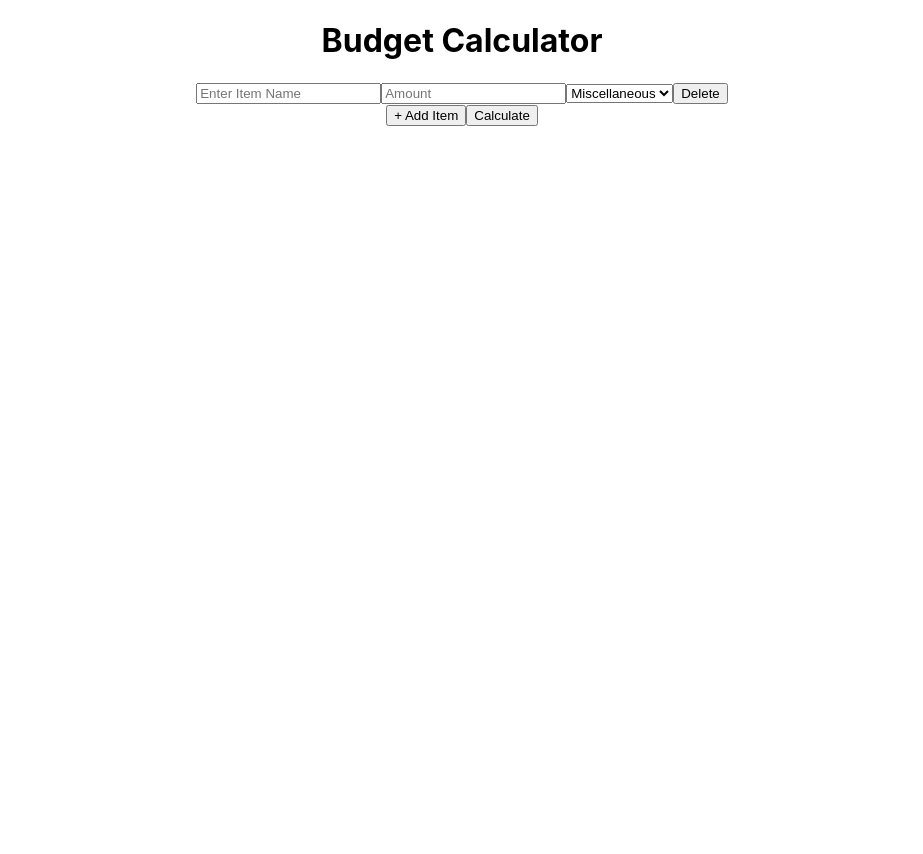
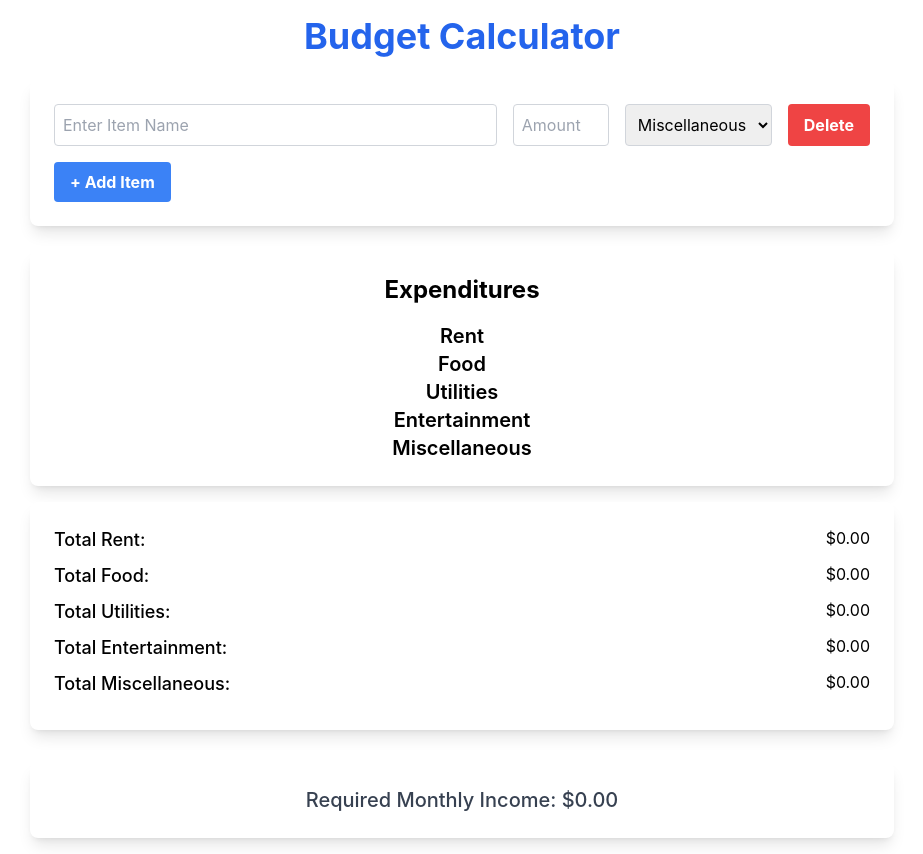
Before and after one commit to dumbresi/BudgetCalculator, a React (Create React App) app in the folder budget_calculator/: page / in a window 1280 px wide. Shown: the whole page, without its empty margins (178-1101 px from the left). Before the commit the page ends 800 px from the top, so only its background shows below. Built offline with nearby package versions, Linux system fonts and the light colour scheme.

Commit message:
Ui and logical flow changes

```diff
--- a/budget_calculator/public/index.html
+++ b/budget_calculator/public/index.html
@@ -3,6 +3,7 @@
   <head>
     <meta charset="utf-8" />
     <link rel="icon" href="%PUBLIC_URL%/favicon.ico" />
+    <link href="https://fonts.googleapis.com/css2?family=Nunito:wght@400;700&display=swap" rel="stylesheet">
     <meta name="viewport" content="width=device-width, initial-scale=1" />
     <meta name="theme-color" content="#000000" />
     <meta
--- /dev/null
+++ b/budget_calculator/src/components/CategoricalTotal.jsx
@@ -0,0 +1,22 @@
+// src/components/CategoryTotal.js
+
+import React from 'react';
+
+const CategoricalTotal = ({ expenditures }) => {
+  const getTotal = (category) => {
+    return expenditures[category].reduce((total, item) => total + item.amount, 0);
+  };
+
+  return (
+    <div className="mt-4 bg-white shadow-lg rounded-lg p-6">
+      {Object.keys(expenditures).map(category => (
+        <div key={category} className="mb-2 flex flex-row justify-between">
+          <h4 className="text-lg font-medium">Total {category}: </h4>
+          <h4>${getTotal(category).toFixed(2)}</h4>
+        </div>
+      ))}
+    </div>
+  );
+};
+
+export default CategoricalTotal;
--- /dev/null
+++ b/budget_calculator/src/components/Expenditures.jsx
@@ -0,0 +1,45 @@
+import React from 'react';
+
+const Expenditures = ({ expenditures }) => {
+    return (
+      <div className="mt-6 bg-white shadow-lg rounded-lg p-6">
+        <h2 className="text-2xl font-bold mb-4">Expenditures</h2>
+        <div>
+          {Object.keys(expenditures).map(category => (
+            <div key={category}>
+              <h3 className="text-xl font-semibold">{category}</h3>
+              <ul>
+                {expenditures[category].map((item, index) => (
+                  <li key={index}>
+                    {item.name}: ${item.amount.toFixed(2)}
+                  </li>
+                ))}
+              </ul>
+            </div>
+          ))}
+        </div>
+      </div>
+    );
+  };
+
+  export default Expenditures;
+
+
+// const Expenditures = ({ expenditures }) => {
+//   return (
+//     <div className="mt-8 bg-white shadow-lg rounded-lg p-6">
+//       {Object.keys(expenditures).map(category => (
+//         <div key={category} className="mb-6">
+//           <h3 className="text-2xl font-semibold text-sute-blue">{category}</h3>
+//           <ul className="list-disc list-inside">
+//             {expenditures[category].map((item, index) => (
+//               <li key={index} className="ml-4 text-lg">{item.name}: ${item.amount}</li>
+//             ))}
+//           </ul>
+//         </div>
+//       ))}
+//     </div>
+//   );
+// };
+
+// export default Expenditures;
--- a/budget_calculator/src/components/FormItem.jsx
+++ b/budget_calculator/src/components/FormItem.jsx
@@ -1,36 +1,49 @@
-import React ,{ useState } from "react";
+import React from "react";
 import Categories from "../enum/categories";
 
-
-const FormItem =({ item, index, handleItemChange,deleteItem })=>{
-    const [itemName, setItemName]=useState('');
-    const [amount, setAmount] = useState('');
-    const [category, setCategory] = useState(Categories.MISCELLANEOUS);
-
-    return(
+const FormItem = ({ item, index, handleItemChange, deleteItem }) => {
+  return (
     <div className="flex justify-between space-x-4 mb-4">
-        <input type="text" value={itemName} onChange={(e)=> setItemName(e.target.value)} placeholder="Enter Item Name" required className="border border-gray-300 p-2 flex-1 rounded"/>
-        <input type="text" value={amount} onChange={(e)=> setAmount(e.target.value)} placeholder="Amount" required className="border border-gray-300 p-2 w-24 rounded"
+      <input
+        type="text"
+        value={item.name}
+        onChange={(e) => handleItemChange(index, 'name', e.target.value)}
+        placeholder="Enter Item Name"
+        required
+        className="border border-gray-300 p-2 flex-1 rounded"
+      />
+      <input
+        type="text"
+        value={item.amount}
+        onChange={(e) => handleItemChange(index, 'amount', e.target.value)}
+        placeholder="Amount"
+        required
+        className="border border-gray-300 p-2 w-24 rounded"
         onKeyPress={(event) => {
           if (!/[0-9]/.test(event.key)) {
             event.preventDefault();
           }
-        }}/>
-        <select value={category} onChange={(e) => setCategory(e.target.value)} className="border border-gray-300 p-2 rounded">
+        }}
+      />
+      <select
+        value={item.category}
+        onChange={(e) => handleItemChange(index, 'category', e.target.value)}
+        className="border border-gray-300 p-2 rounded"
+      >
         {Object.values(Categories).map((category) => (
           <option key={category} value={category}>
             {category}
           </option>
         ))}
-        </select>
-        <button
+      </select>
+      <button
         className="bg-red-500 hover:bg-red-700 text-white font-bold py-2 px-4 rounded"
         onClick={() => deleteItem(index)}
       >
         Delete
       </button>
     </div>
-    );
+  );
 }
 
 export default FormItem;
--- /dev/null
+++ b/budget_calculator/src/components/Income.jsx
@@ -0,0 +1,12 @@
+import React from 'react';
+
+const Income = ({ rentTotal }) => {
+  const requiredIncome = rentTotal / 0.33;
+  return (
+    <div className="mt-8 bg-white shadow-lg rounded-lg p-6">
+      <h3 className="text-xl font-medium text-gray-700">Required Monthly Income: ${requiredIncome.toFixed(2)}</h3>
+    </div>
+  );
+};
+
+export default Income;
--- a/budget_calculator/src/components/MainForm.jsx
+++ b/budget_calculator/src/components/MainForm.jsx
@@ -1,6 +1,9 @@
-import React,{useState} from "react";
+import React,{useEffect, useState} from "react";
 import Categories from "../enum/categories";
 import FormItem from "./FormItem";
+import Expenditures from "./Expenditures";
+import CategoricalTotal from "./CategoricalTotal";
+import Income from "./Income";
 
 const MainForm=()=>{
 
@@ -22,9 +25,14 @@ const MainForm=()=>{
         setItems([...items, { name: '', amount: '', category: Categories.RENT }]);
       };
 
+      const deleteItem = (index) => {
+        setItems(items.filter((_, i) => i !== index));
+      };
+
       const getTotalRent = () => {
         return expenditures[Categories.RENT].reduce((total, item) => total + item.amount, 0);
       };
+
 
       const calculateExpenditures = () => {
         const newExpenditures = {
@@ -35,33 +43,42 @@ const MainForm=()=>{
           [Categories.MISCELLANEOUS]: []
         };
 
+        console.log("items:",items);
         items.forEach(item => {
           if (item.name && item.amount && item.category) {
             newExpenditures[item.category].push({ name: item.name, amount: parseFloat(item.amount) });
           }
         });
-
+        console.log("New Expenditures: ", newExpenditures);
         setExpenditures(newExpenditures);
       };
 
 
-
     return (
     <div className="container mx-auto p-4 max-w-4xl">
-      <h1 className="text-4xl font-bold text-center mb-6 text-teal-600">Budget Calculator</h1>
+      <h1 className="text-4xl font-bold text-center mb-6 text-sute-blue">Budget Calculator</h1>
       <div className="bg-white shadow-lg rounded-lg p-6">
         {items.map((item, index) => (
             <FormItem key={index}
             item={item}
             index={index}
-            handleItemChange={handleItemChange}/>
+            handleItemChange={handleItemChange}
+            deleteItem={deleteItem}/>
 
         ))}
         <div className="flex justify-between mt-4">
           <button className="bg-blue-500 hover:bg-blue-700 text-white font-bold py-2 px-4 rounded" onClick={addNewItemForm}>+ Add Item</button>
-          <button className="bg-green-500 hover:bg-green-700 text-white font-bold py-2 px-4 rounded" onClick={calculateExpenditures}>Calculate</button>
+          {items.length>1?
+           <button className="bg-green-500 hover:bg-green-700 text-white font-bold py-2 px-4 rounded" onClick={calculateExpenditures}>Calculate</button>
+           :
+           <></>
+          }
+
         </div>
       </div>
+      <Expenditures expenditures={expenditures} />
+      <CategoricalTotal expenditures={expenditures} />
+      <Income rentTotal={getTotalRent()} />
     </div>
   );
 }
--- a/budget_calculator/src/index.css
+++ b/budget_calculator/src/index.css
@@ -6,6 +6,11 @@ body {
   -webkit-font-smoothing: antialiased;
   -moz-osx-font-smoothing: grayscale;
 }
+/* src/index.css */
+@tailwind base;
+@tailwind components;
+@tailwind utilities;
+
 
 code {
   font-family: source-code-pro, Menlo, Monaco, Consolas, 'Courier New',
--- a/budget_calculator/tailwind.config.js
+++ b/budget_calculator/tailwind.config.js
@@ -1,8 +1,17 @@
 /** @type {import('tailwindcss').Config} */
 module.exports = {
-  content: [],
+  content: [
+    "./src/**/*.{js,jsx,ts,tsx}",
+  ],
   theme: {
-    extend: {},
+    extend: {
+      fontFamily: {
+        sans: ['Nunito', 'sans-serif'],
+      },
+      colors:{
+        "sute-blue":"#2464ec",
+      }
+    },
   },
   plugins: [],
 }
```
